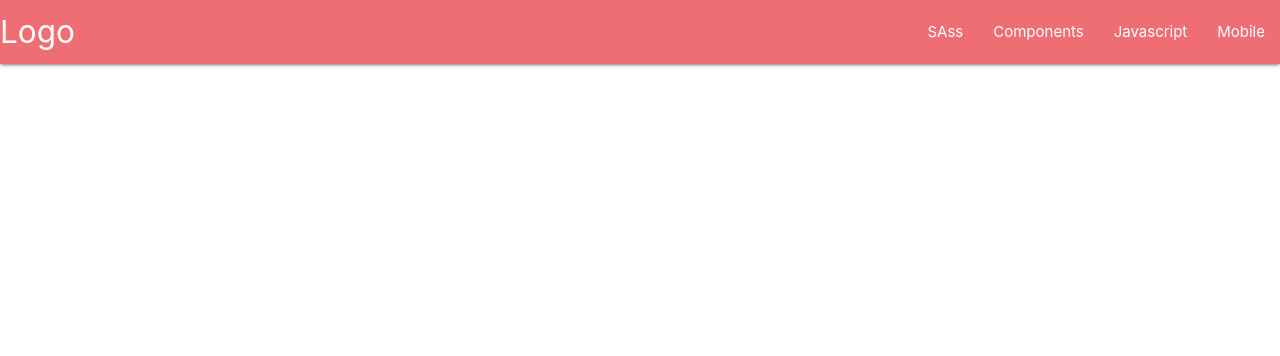
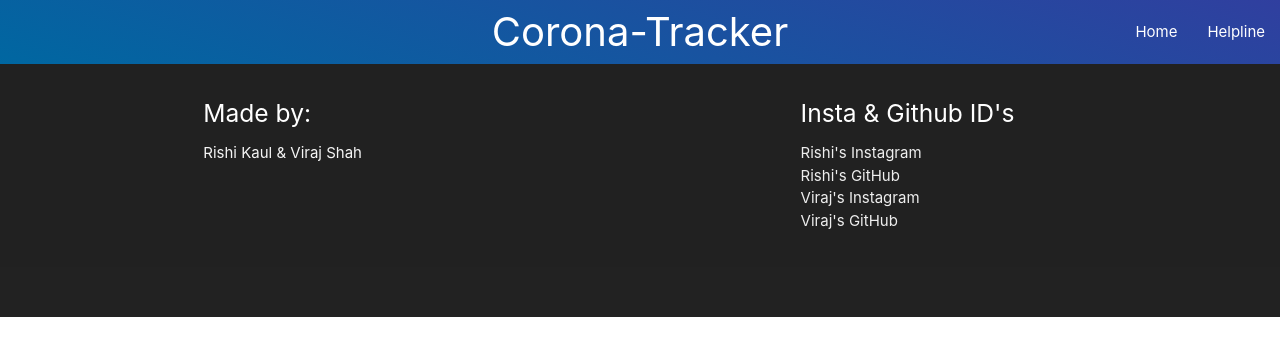
Before and after one commit to rishikaul22/Corona-Tracker-React, a React (Create React App) app: page /helpline in a window 1280 px wide. Shown: the top 356 px of the page. Built offline with nearby package versions, Linux system fonts and the light colour scheme; no server answers.

Commit message:
Third Commit

```diff
--- a/package.json
+++ b/package.json
@@ -9,6 +9,7 @@
     "axios": "^0.19.2",
     "react": "^16.13.0",
     "react-dom": "^16.13.0",
+    "react-router-dom": "^5.1.2",
     "react-scripts": "3.4.0"
   },
   "scripts": {
--- a/src/App.js
+++ b/src/App.js
@@ -4,6 +4,11 @@ import Card from './components/Card';
 import NavBar from './components/NavBar';
 import CoronaState from './context/corona/CoronaState';
 import CoronaContext from './context/corona/coronaContext';
+import CardView from './components/CardView';
+import Footer from './components/Footer';
+import { BrowserRouter as Router, Switch, Route } from 'react-router-dom';
+import Home from './pages/Home';
+import Helpline from './pages/Helpline';
 
 const App = () => {
   // const coronaContext = useContext(CoronaContext);
@@ -15,13 +20,21 @@ const App = () => {
   // }, []);
   return (
     <CoronaState>
-      <div className='App'>
-        <NavBar />
-        {/* <Card title='Total Cases' value={confirmed} />
+      <Router>
+        <div className='App'>
+          <NavBar />
+          <Switch>
+            <Route exact path='/' component={Home} />
+            <Route exact path='/helpline' component={Helpline} />
+          </Switch>
+          {/* <Card title='Total Cases' value={confirmed} />
         <Card title='Recovered' value={recovered} />
         <Card title='Deaths' value={deaths} />
         <Card title='Active' value={active} /> */}
-      </div>
+
+          <Footer />
+        </div>
+      </Router>
     </CoronaState>
   );
 };
--- a/src/components/Card.js
+++ b/src/components/Card.js
@@ -1,15 +1,20 @@
 import React from 'react';
 
-const Card = props => {
+const Card = ({ title, value, color1, color2, degrees }) => {
   return (
     <div className='container'>
-      <div class='row'>
-        <div class='col s12 m12 l3 xl3'>
-          <div class='card black darken-1'>
-            <div class='card-content white-text'>
-              <span class='card-title'>{props.title}</span>
-              <p>{props.value}</p>
-            </div>
+      <div className='row'>
+        <div
+          className='card z-depth-3'
+          style={{
+            backgroundImage: `linear-gradient(${degrees}deg,${color1}, ${color2})`
+          }}
+        >
+          <div className='card-content white-text center'>
+            <span className='card-title'>{title}</span>
+            <span className='white-text' style={{ fontSize: '35px' }}>
+              <strong>{value}</strong>
+            </span>
           </div>
         </div>
       </div>
--- /dev/null
+++ b/src/components/CardView.js
@@ -0,0 +1,69 @@
+import React, { Fragment } from 'react';
+import { useContext } from 'react';
+import CoronaContext from '../context/corona/coronaContext';
+import Card from './Card';
+import Spinner from './Spinner';
+import { useEffect } from 'react';
+
+const CardView = () => {
+  const coronaContext = useContext(CoronaContext);
+  const { data, getStats, loading, getHelp } = coronaContext;
+  useEffect(() => {
+    getStats();
+    getHelp();
+
+    // eslint-disable-next-line
+  }, []);
+
+  const { confirmed, recovered, deaths, active } = data;
+
+  if (loading) return <Spinner />;
+
+  return (
+    <Fragment>
+      <div className='container'>
+        <div className='row'>
+          <div className='col s12 m12 l6 xl6'>
+            <Card
+              title='Total Cases'
+              value={confirmed}
+              color1='#0f0c29'
+              color2='#004e92'
+              degrees='19'
+            />
+          </div>
+
+          <div className='col s12 m12 l6 xl6'>
+            <Card
+              title='Active Cases'
+              value={active}
+              color1='#7b4397'
+              color2='#dc2430'
+              degrees='287'
+            />
+          </div>
+          <div className='col s12 m12 l6 xl6'>
+            <Card
+              title='Discharged'
+              value={recovered}
+              color1='#000000'
+              color2='#0f9b0f'
+              degrees='90'
+            />
+          </div>
+          <div className='col s12 m12 l6 xl6'>
+            <Card
+              title='Deceased'
+              value={deaths}
+              color1='#200122'
+              color2='#6f0000'
+              degrees='137'
+            />
+          </div>
+        </div>
+      </div>
+    </Fragment>
+  );
+};
+
+export default CardView;
--- /dev/null
+++ b/src/components/Footer.js
@@ -0,0 +1,46 @@
+import React from 'react';
+
+const Footer = () => {
+  return (
+    <div>
+      <footer class='page-footer grey darken-4'>
+        <div class='container'>
+          <div class='row'>
+            <div class='col l6 s12'>
+              <h5 class='white-text'>Made by:</h5>
+              <p class='grey-text text-lighten-4'>Rishi Kaul & Viraj Shah</p>
+            </div>
+            <div class='col l4 offset-l2 s12'>
+              <h5 class='white-text'>Insta & Github ID's</h5>
+              <ul>
+                <li>
+                  <a class='grey-text text-lighten-3' href='#!'>
+                    Rishi's Instagram
+                  </a>
+                </li>
+                <li>
+                  <a class='grey-text text-lighten-3' href='#!'>
+                    Rishi's GitHub
+                  </a>
+                </li>
+                <li>
+                  <a class='grey-text text-lighten-3' href='#!'>
+                    Viraj's Instagram
+                  </a>
+                </li>
+                <li>
+                  <a class='grey-text text-lighten-3' href='#!'>
+                    Viraj's GitHub
+                  </a>
+                </li>
+              </ul>
+            </div>
+          </div>
+        </div>
+        <div class='footer-copyright'></div>
+      </footer>
+    </div>
+  );
+};
+
+export default Footer;
--- a/src/components/NavBar.js
+++ b/src/components/NavBar.js
@@ -1,44 +1,38 @@
 import React, { Fragment, useContext, useEffect } from 'react';
 import CoronaContext from '../context/corona/coronaContext';
 import Spinner from './Spinner';
+import { Link } from 'react-router-dom';
 const NavBar = () => {
   const coronaContext = useContext(CoronaContext);
   const { data, getStats, loading } = coronaContext;
 
-  useEffect(() => {
-    getStats();
-
-    // eslint-disable-next-line
-  }, []);
-  console.log();
-  console.log();
-
   return (
     <Fragment>
       <nav>
-        <div class='nav-wrapper'>
-          <div class='brand-logo'>Logo</div>
-          <a href='#' data-target='mobile-demo' class='sidenav-trigger'>
-            <i class='material-icons'>menu</i>
+        <div
+          className='nav-wrapper'
+          style={{
+            backgroundImage: 'linear-gradient(19deg,#0067a1,#303f9f)'
+          }}
+        >
+          <div className='brand-logo center' style={{ fontSize: '40px' }}>
+            Corona-Tracker
+          </div>
+          <a href='#' data-target='mobile-demo' className='sidenav-trigger'>
+            <i className='material-icons'>menu</i>
           </a>
-          <ul class='right hide-on-med-and-down'>
+          <ul className='right hide-on-med-and-down'>
             <li>
-              <a href='sass.html'>SAss</a>
+              <Link to='/'>Home</Link>
             </li>
             <li>
-              <a href='badges.html'>Components</a>
-            </li>
-            <li>
-              <a href='collapsible.html'>Javascript</a>
-            </li>
-            <li>
-              <a href='mobile.html'>Mobile</a>
+              <Link to='/helpline'>Helpline</Link>
             </li>
           </ul>
         </div>
       </nav>
 
-      <ul class='sidenav' id='mobile-demo'>
+      <ul className='sidenav' id='mobile-demo'>
         <li>
           <a href='sass.html'>Sass</a>
         </li>
@@ -48,9 +42,6 @@ const NavBar = () => {
         <li>
           <a href='collapsible.html'>Javascript</a>
         </li>
-        <li>
-          <a href='mobile.html'>Mobile</a>
-        </li>
       </ul>
     </Fragment>
   );
--- a/src/context/corona/CoronaState.js
+++ b/src/context/corona/CoronaState.js
@@ -2,7 +2,7 @@ import React, { useReducer } from 'react';
 import axios from 'axios';
 import CoronaContext from './coronaContext';
 import CoronaReducer from './coronaReducer';
-import { GET_STATS, SET_LOADING } from '../types';
+import { GET_STATS, SET_LOADING, GET_HELPLINE } from '../types';
 
 const CoronaState = props => {
   const initialState = {
@@ -15,14 +15,28 @@ const CoronaState = props => {
 
   const getStats = async () => {
     setLoading();
+
     const res = await axios.get(
       'https://api.rootnet.in/covid19-in/unofficial/covid19india.org/statewise'
     );
-    console.log(res.data);
+    //console.log(state.loading);
+    //console.log(res.data);
     dispatch({
       type: GET_STATS,
       payload: res.data
     });
+  };
+
+  const getHelp = async () => {
+    setLoading();
+
+    const res = await axios.get('https://api.rootnet.in/covid19-in/contacts');
+
+    dispatch({
+      type: GET_HELPLINE,
+      payload: res.data
+    });
+    console.log(res.data);
   };
 
   const setLoading = () => dispatch({ type: SET_LOADING });
@@ -30,10 +44,11 @@ const CoronaState = props => {
   return (
     <CoronaContext.Provider
       value={{
-        data: state.total,
+        data: state.data,
         statewise: state.statewise,
         loading: state.loading,
         getStats,
+        getHelp,
         setLoading
       }}
     >
--- a/src/context/corona/coronaReducer.js
+++ b/src/context/corona/coronaReducer.js
@@ -1,11 +1,18 @@
-import { GET_STATS, SET_LOADING } from '../types.js';
+import { GET_STATS, SET_LOADING, GET_HELPLINE } from '../types.js';
 
 export default (state, action) => {
   switch (action.type) {
     case GET_STATS:
+      console.log(action.payload.data.total);
       return {
         ...state,
-        data: action.payload,
+        data: action.payload.data.total,
+        loading: false
+      };
+    case GET_HELPLINE:
+      return {
+        ...state,
+        data: action.payload.data.contacts,
         loading: false
       };
 
@@ -14,5 +21,9 @@ export default (state, action) => {
         ...state,
         loading: true
       };
+    default:
+      return {
+        state
+      };
   }
 };
--- a/src/context/types.js
+++ b/src/context/types.js
@@ -1,2 +1,3 @@
-export const GET_STATS = 'GET_STAATS';
+export const GET_STATS = 'GET_STATS';
+export const GET_HELPLINE = 'GET_HELPLINE';
 export const SET_LOADING = 'SET_LOADING';
--- /dev/null
+++ b/src/pages/Helpline.js
@@ -0,0 +1,7 @@
+import React from 'react';
+
+const Helpline = () => {
+  return <div></div>;
+};
+
+export default Helpline;
--- /dev/null
+++ b/src/pages/Home.js
@@ -0,0 +1,14 @@
+import React, { Fragment } from 'react';
+import CardView from '../components/CardView';
+
+const Home = () => {
+  return (
+    <Fragment>
+      <h3 className='black-text center'>COVID-19 Statistics(INDIA)</h3>
+      <hr></hr>
+      <CardView />
+    </Fragment>
+  );
+};
+
+export default Home;
```
Also changed, not shown: 1 other file (tests, documents, lock files or other folders).
